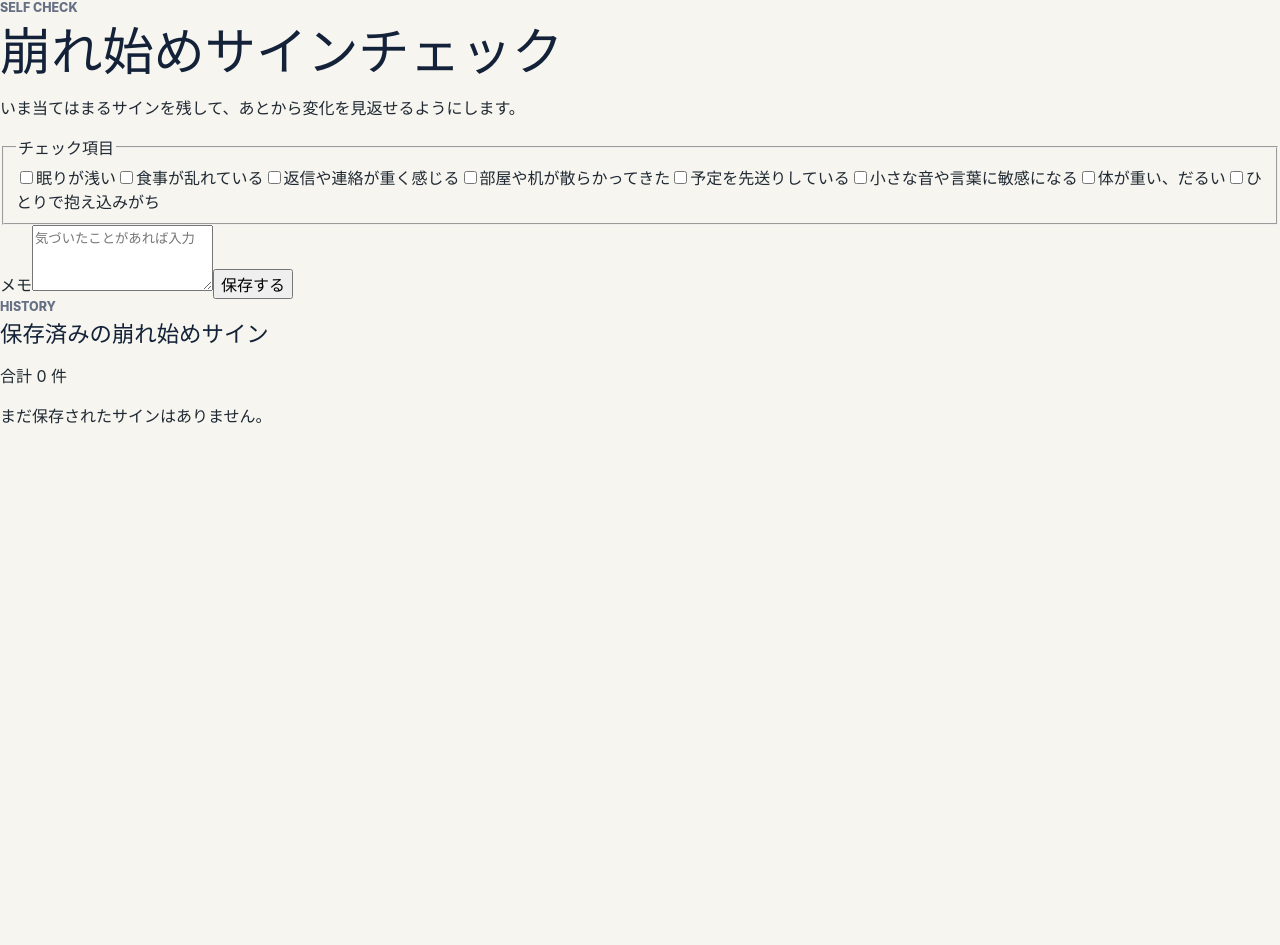
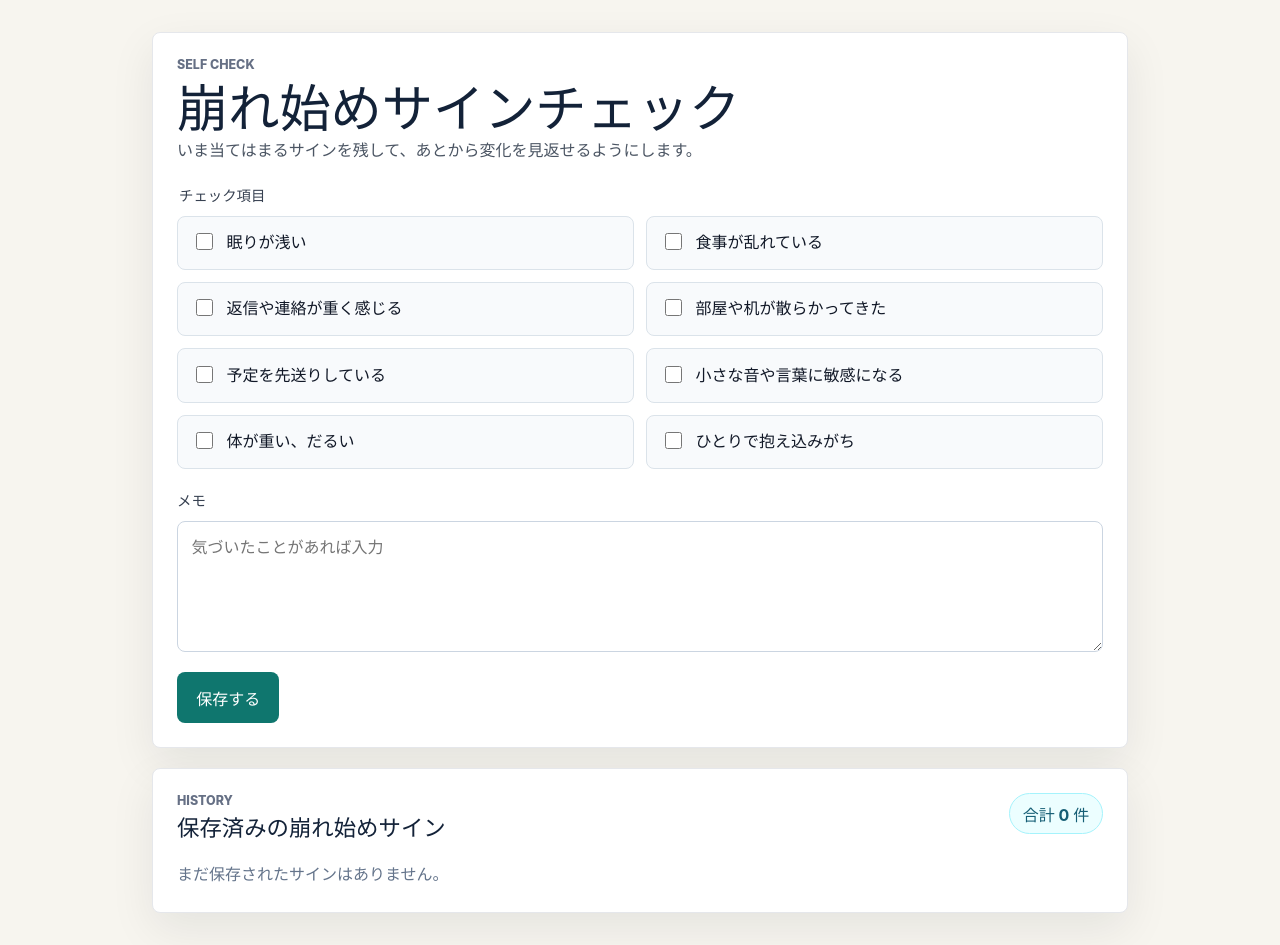
Before and after one commit to mcwgw408-oss/life-dashboard-test2, a React (Vite) app: page / in a window 1280 px wide. Before the commit the page ends 800 px from the top, so only its background shows below. Built offline with nearby package versions, Linux system fonts and the light colour scheme.

Commit message:
Refactor CSS styles for improved layout and design

```diff
--- a/src/App.css
+++ b/src/App.css
@@ -1,211 +1,257 @@
-import { FormEvent, useEffect, useMemo, useState } from 'react';
-import './App.css';
+.app {
+  display: grid;
+  gap: 1.25rem;
+  margin: 0 auto;
+  max-width: 1040px;
+  min-height: 100vh;
+  padding: 2rem;
+}
 
-const STORAGE_KEY = 'life-dashboard-collapse-signs';
+.check-panel,
+.saved-panel {
+  background: #ffffff;
+  border: 1px solid #e5e7eb;
+  border-radius: 8px;
+  box-shadow: 0 16px 45px rgba(15, 23, 42, 0.08);
+  padding: 1.5rem;
+}
 
-const signItems = [
-  '眠りが浅い',
-  '食事が乱れている',
-  '返信や連絡が重く感じる',
-  '部屋や机が散らかってきた',
-  '予定を先送りしている',
-  '小さな音や言葉に敏感になる',
-  '体が重い、だるい',
-  'ひとりで抱え込みがち',
-];
+.section-heading,
+.saved-header {
+  margin-bottom: 1.25rem;
+}
 
-type SavedSign = {
-  id: string;
-  savedAt: string;
-  checkedItems: string[];
-  memo?: string;
-};
+.eyebrow {
+  color: #0f766e;
+  font-size: 0.75rem;
+  font-weight: 700;
+  letter-spacing: 0;
+  margin: 0 0 0.35rem;
+  text-transform: uppercase;
+}
 
-function readSavedSigns(): SavedSign[] {
-  const rawValue = localStorage.getItem(STORAGE_KEY);
+h1,
+h2,
+p {
+  margin-top: 0;
+}
 
-  if (!rawValue) {
-    return [];
+h1 {
+  font-size: clamp(2rem, 5vw, 3.5rem);
+  line-height: 1.05;
+  margin-bottom: 0.75rem;
+}
+
+h2 {
+  font-size: 1.4rem;
+  margin-bottom: 0;
+}
+
+.lead {
+  color: #4b5563;
+  line-height: 1.75;
+  margin-bottom: 0;
+  max-width: 42rem;
+}
+
+.check-form {
+  display: grid;
+  gap: 1.25rem;
+}
+
+.sign-grid {
+  border: 0;
+  display: grid;
+  gap: 0.75rem;
+  grid-template-columns: repeat(2, minmax(0, 1fr));
+  margin: 0;
+  padding: 0;
+}
+
+.sign-grid legend,
+.memo-field > span {
+  color: #374151;
+  font-size: 0.9rem;
+  font-weight: 700;
+  margin-bottom: 0.65rem;
+}
+
+.sign-option {
+  align-items: flex-start;
+  background: #f8fafc;
+  border: 1px solid #dbe3ea;
+  border-radius: 8px;
+  cursor: pointer;
+  display: flex;
+  gap: 0.65rem;
+  min-height: 3.4rem;
+  padding: 0.9rem;
+}
+
+.sign-option input {
+  accent-color: #0f766e;
+  flex: 0 0 auto;
+  height: 1.05rem;
+  margin-top: 0.12rem;
+  width: 1.05rem;
+}
+
+.sign-option span {
+  color: #111827;
+  line-height: 1.45;
+}
+
+.memo-field {
+  display: grid;
+}
+
+.memo-field textarea {
+  border: 1px solid #cbd5e1;
+  border-radius: 8px;
+  color: #111827;
+  font: inherit;
+  line-height: 1.6;
+  min-height: 8rem;
+  padding: 0.85rem;
+  resize: vertical;
+}
+
+.primary-button,
+.delete-button {
+  border: 0;
+  border-radius: 8px;
+  cursor: pointer;
+  font: inherit;
+  font-weight: 700;
+}
+
+.primary-button {
+  background: #0f766e;
+  color: #ffffff;
+  justify-self: start;
+  padding: 0.85rem 1.2rem;
+}
+
+.saved-header {
+  align-items: start;
+  display: flex;
+  gap: 1rem;
+  justify-content: space-between;
+}
+
+.saved-count {
+  background: #ecfeff;
+  border: 1px solid #a5f3fc;
+  border-radius: 999px;
+  color: #155e75;
+  flex: 0 0 auto;
+  font-weight: 700;
+  margin: 0;
+  padding: 0.45rem 0.8rem;
+}
+
+.saved-list {
+  display: grid;
+  gap: 0.9rem;
+}
+
+.saved-card {
+  border: 1px solid #e2e8f0;
+  border-radius: 8px;
+  display: grid;
+  gap: 0.9rem;
+  padding: 1rem;
+}
+
+.saved-card-header {
+  align-items: center;
+  display: flex;
+  gap: 1rem;
+  justify-content: space-between;
+}
+
+.saved-card time {
+  color: #334155;
+  font-weight: 700;
+  line-height: 1.4;
+}
+
+.delete-button {
+  background: #fee2e2;
+  color: #991b1b;
+  flex: 0 0 auto;
+  padding: 0.55rem 0.75rem;
+}
+
+.checked-list {
+  display: flex;
+  flex-wrap: wrap;
+  gap: 0.5rem;
+  list-style: none;
+  margin: 0;
+  padding: 0;
+}
+
+.checked-list li {
+  background: #f1f5f9;
+  border-radius: 999px;
+  color: #1f2937;
+  line-height: 1.4;
+  padding: 0.4rem 0.65rem;
+}
+
+.saved-memo {
+  background: #fffbeb;
+  border-radius: 8px;
+  padding: 0.8rem;
+}
+
+.saved-memo span {
+  color: #92400e;
+  display: block;
+  font-size: 0.8rem;
+  font-weight: 700;
+  margin-bottom: 0.35rem;
+}
+
+.saved-memo p,
+.empty-message {
+  line-height: 1.7;
+  margin-bottom: 0;
+}
+
+.empty-message {
+  color: #64748b;
+}
+
+@media (max-width: 700px) {
+  .app {
+    padding: 1rem;
   }
 
-  try {
-    const parsedValue = JSON.parse(rawValue);
+  .check-panel,
+  .saved-panel {
+    padding: 1rem;
+  }
 
-    if (!Array.isArray(parsedValue)) {
-      return [];
-    }
+  .sign-grid {
+    grid-template-columns: 1fr;
+  }
 
-    return parsedValue
-      .filter((item): item is SavedSign => {
-        return (
-          item &&
-          typeof item.id === 'string' &&
-          typeof item.savedAt === 'string' &&
-          Array.isArray(item.checkedItems)
-        );
-      })
-      .map((item) => ({
-        id: item.id,
-        savedAt: item.savedAt,
-        checkedItems: item.checkedItems.filter(
-          (checkedItem): checkedItem is string => typeof checkedItem === 'string',
-        ),
-        memo: typeof item.memo === 'string' ? item.memo : '',
-      }));
-  } catch {
-    return [];
+  .saved-header,
+  .saved-card-header {
+    align-items: stretch;
+    flex-direction: column;
+  }
+
+  .saved-count,
+  .delete-button,
+  .primary-button {
+    text-align: center;
+    width: 100%;
+  }
+
+  .checked-list {
+    display: grid;
   }
 }
-
-function formatSavedAt(value: string) {
-  const date = new Date(value);
-
-  if (Number.isNaN(date.getTime())) {
-    return value;
-  }
-
-  return new Intl.DateTimeFormat('ja-JP', {
-    year: 'numeric',
-    month: '2-digit',
-    day: '2-digit',
-    hour: '2-digit',
-    minute: '2-digit',
-  }).format(date);
-}
-
-function App() {
-  const [savedSigns, setSavedSigns] = useState<SavedSign[]>(() => readSavedSigns());
-  const [checkedItems, setCheckedItems] = useState<string[]>([]);
-  const [memo, setMemo] = useState('');
-
-  const checkedItemSet = useMemo(() => new Set(checkedItems), [checkedItems]);
-
-  useEffect(() => {
-    localStorage.setItem(STORAGE_KEY, JSON.stringify(savedSigns));
-  }, [savedSigns]);
-
-  function handleToggleSign(item: string) {
-    setCheckedItems((currentItems) => {
-      if (currentItems.includes(item)) {
-        return currentItems.filter((currentItem) => currentItem !== item);
-      }
-
-      return [...currentItems, item];
-    });
-  }
-
-  function handleSave(event: FormEvent<HTMLFormElement>) {
-    event.preventDefault();
-
-    if (checkedItems.length === 0 && memo.trim().length === 0) {
-      return;
-    }
-
-    const nextSign: SavedSign = {
-      id: crypto.randomUUID(),
-      savedAt: new Date().toISOString(),
-      checkedItems,
-      memo: memo.trim(),
-    };
-
-    setSavedSigns((currentSigns) => [nextSign, ...currentSigns]);
-    setCheckedItems([]);
-    setMemo('');
-  }
-
-  function handleDeleteSign(id: string) {
-    setSavedSigns((currentSigns) => currentSigns.filter((sign) => sign.id !== id));
-  }
-
-  return (
-    <main className="app">
-      <section className="check-panel" aria-labelledby="check-title">
-        <div className="section-heading">
-          <p className="eyebrow">Self Check</p>
-          <h1 id="check-title">崩れ始めサインチェック</h1>
-          <p className="lead">
-            いま当てはまるサインを残して、あとから変化を見返せるようにします。
-          </p>
-        </div>
-
-        <form className="check-form" onSubmit={handleSave}>
-          <fieldset className="sign-grid">
-            <legend>チェック項目</legend>
-            {signItems.map((item) => (
-              <label className="sign-option" key={item}>
-                <input
-                  checked={checkedItemSet.has(item)}
-                  onChange={() => handleToggleSign(item)}
-                  type="checkbox"
-                />
-                <span>{item}</span>
-              </label>
-            ))}
-          </fieldset>
-
-          <label className="memo-field">
-            <span>メモ</span>
-            <textarea
-              onChange={(event) => setMemo(event.target.value)}
-              placeholder="気づいたことがあれば入力"
-              rows={4}
-              value={memo}
-            />
-          </label>
-
-          <button className="primary-button" type="submit">
-            保存する
-          </button>
-        </form>
-      </section>
-
-      <section className="saved-panel" aria-labelledby="saved-title">
-        <div className="saved-header">
-          <div>
-            <p className="eyebrow">History</p>
-            <h2 id="saved-title">保存済みの崩れ始めサイン</h2>
-          </div>
-          <p className="saved-count">合計 {savedSigns.length} 件</p>
-        </div>
-
-        {savedSigns.length > 0 ? (
-          <div className="saved-list">
-            {savedSigns.map((sign) => (
-              <article className="saved-card" key={sign.id}>
-                <div className="saved-card-header">
-                  <time dateTime={sign.savedAt}>{formatSavedAt(sign.savedAt)}</time>
-                  <button
-                    className="delete-button"
-                    onClick={() => handleDeleteSign(sign.id)}
-                    type="button"
-                  >
-                    削除
-                  </button>
-                </div>
-
-                {sign.checkedItems.length > 0 && (
-                  <ul className="checked-list" aria-label="チェックされた項目">
-                    {sign.checkedItems.map((item) => (
-                      <li key={item}>{item}</li>
-                    ))}
-                  </ul>
-                )}
-
-                {sign.memo && (
-                  <div className="saved-memo">
-                    <span>メモ</span>
-                    <p>{sign.memo}</p>
-                  </div>
-                )}
-              </article>
-            ))}
-          </div>
-        ) : (
-          <p className="empty-message">まだ保存されたサインはありません。</p>
-        )}
-      </section>
-    </main>
-  );
-}
-
-export default App;
```
